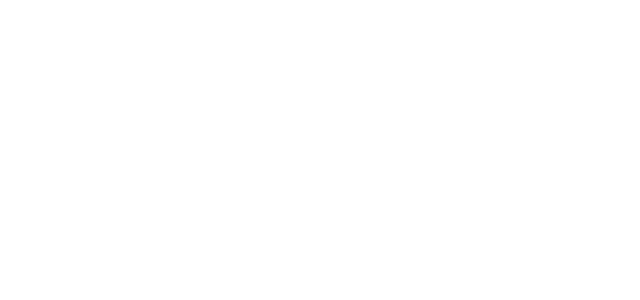
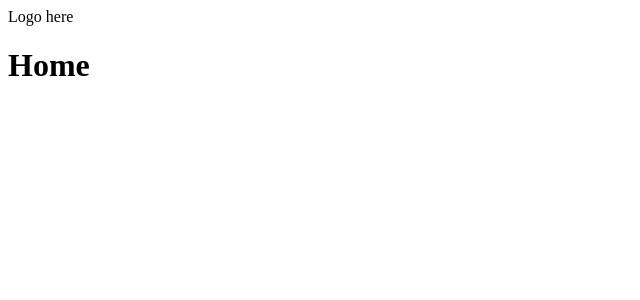
Before and after one commit to crismartins/crismartins, a Nuxt app: page / in a window 1280 px wide. Shown: the top 300 px of the page, without its empty margins (0-640 px from the left). Built offline with nearby package versions, Linux system fonts and the light colour scheme.

Commit message:
main components e page

```diff
--- /dev/null
+++ b/components/TheHeader.vue
@@ -0,0 +1,5 @@
+<template>
+    <header>
+        <TheLogo />
+    </header>
+</template>
--- /dev/null
+++ b/components/TheLogo.vue
@@ -0,0 +1,5 @@
+<template>
+    <div>
+        Logo here
+    </div>
+</template>
--- /dev/null
+++ b/layouts/default.vue
@@ -0,0 +1,8 @@
+<template>
+    <div class="body-container">
+        <TheHeader />
+        <main>
+            <slot />
+        </main>
+    </div>
+</template>
--- /dev/null
+++ b/pages/index.vue
@@ -0,0 +1,5 @@
+<template>
+    <div>
+        <h1>Home</h1>
+    </div>
+</template>
```
